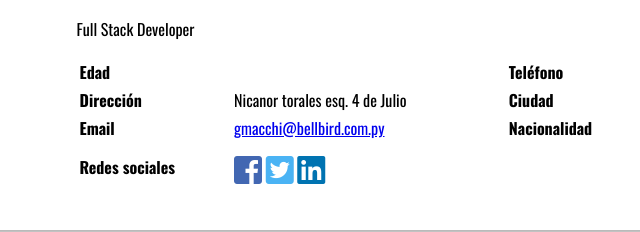
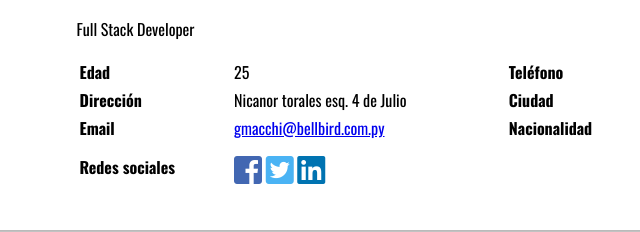
Before and after one commit to gmacchi93/gmacchi93.github.io, a plain HTML site: page index.html in a window 1280 px wide. Shown: the part 131-363 px from the top of the page, 338-978 px from the left. Drawn offline with nearby package versions, Linux system fonts and the light colour scheme.

Commit message:
- se agrego calculo de edad

```diff
--- a/index.html
+++ b/index.html
@@ -173,5 +173,7 @@
         </div>
     </section>
 </div>
+
+<script type="text/javascript" src="js/main.js"></script>
 </body>
 </html>
--- /dev/null
+++ b/js/main.js
@@ -0,0 +1,20 @@
+(function() {
+    // your page initialization code here
+    // the DOM will be available here
+    var hoy = new Date();
+    var fecha_nacimiento = new Date(1993,5,4);
+
+    var resultado = diff_years(hoy, fecha_nacimiento);
+
+    document.getElementById("edad").innerHTML = resultado.toString();
+
+    function diff_years(dt2, dt1)
+    {
+
+        var diff =(dt2.getTime() - dt1.getTime()) / 1000;
+        diff /= (60 * 60 * 24);
+        return Math.floor(diff/365.25);
+
+    }
+
+})();
```
